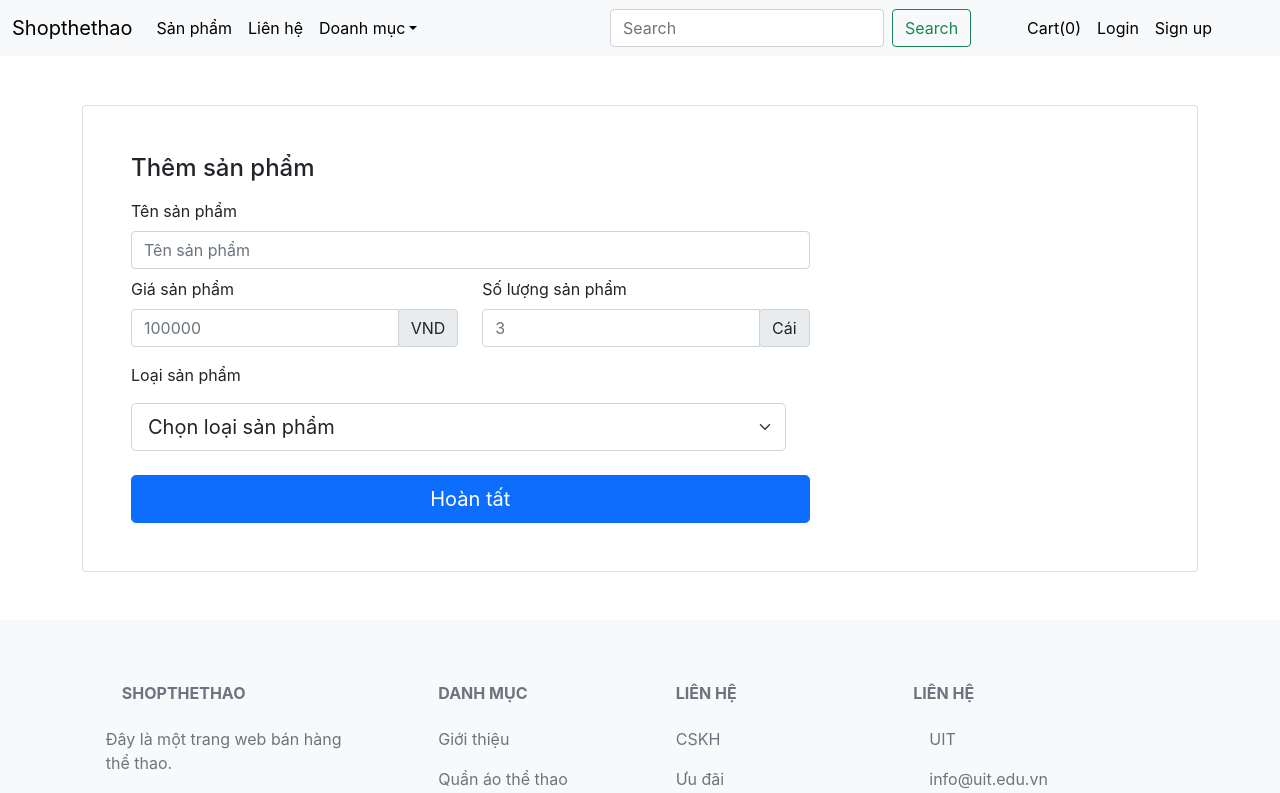
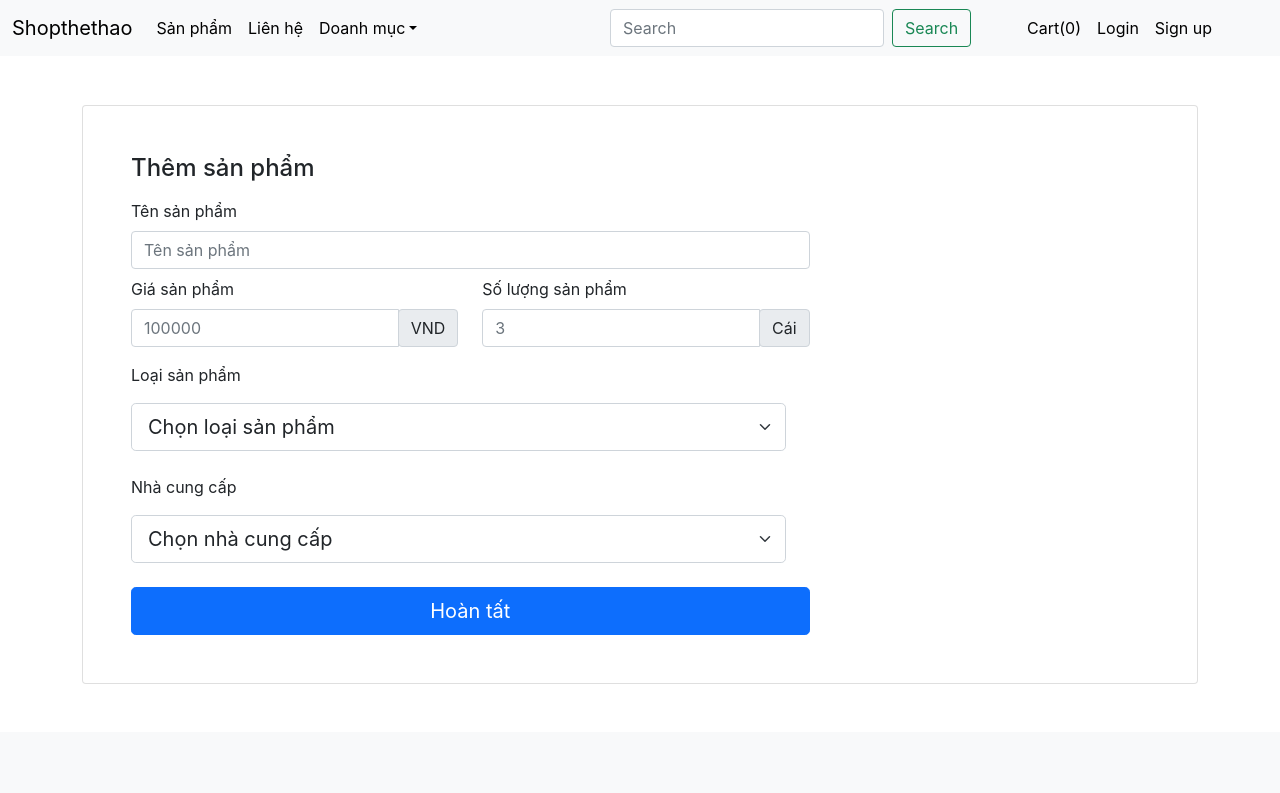
Before and after one commit to BuiTaLocLS/framework_IS220.M11_1, a React (Create React App) app: page /add-product in a window 1280 px wide. Shown: the top 793 px of the page. Built offline with nearby package versions, Linux system fonts and the light colour scheme; a web font is replaced by a local one.

Commit message:
add supplier

```diff
--- a/src/components/AddProduct.js
+++ b/src/components/AddProduct.js
@@ -60,6 +60,20 @@ const AddProduct = () => {
                   </div>
                 </div>
               </div>
+              <div className="row">
+                <div className="col-md-5 mb-3" className="form-label">
+                  <label htmlFor="supplier">Nhà cung cấp</label>
+                  <select className="form-select form-select-lg mb-3" id="supplier" required>
+                    <option selected>Chọn nhà cung cấp</option>
+                    <option value>Adidas</option>
+                    <option value>Mira</option>
+                    <option value>Pan Sonic</option>
+                  </select>
+                  <div className="invalid-feedback">
+                    Please select a valid country.
+                  </div>
+                </div>
+              </div>
             </div>
             <button className="w-100 btn btn-primary btn-lg" type="submit">Hoàn tất</button>
           </form>
```
